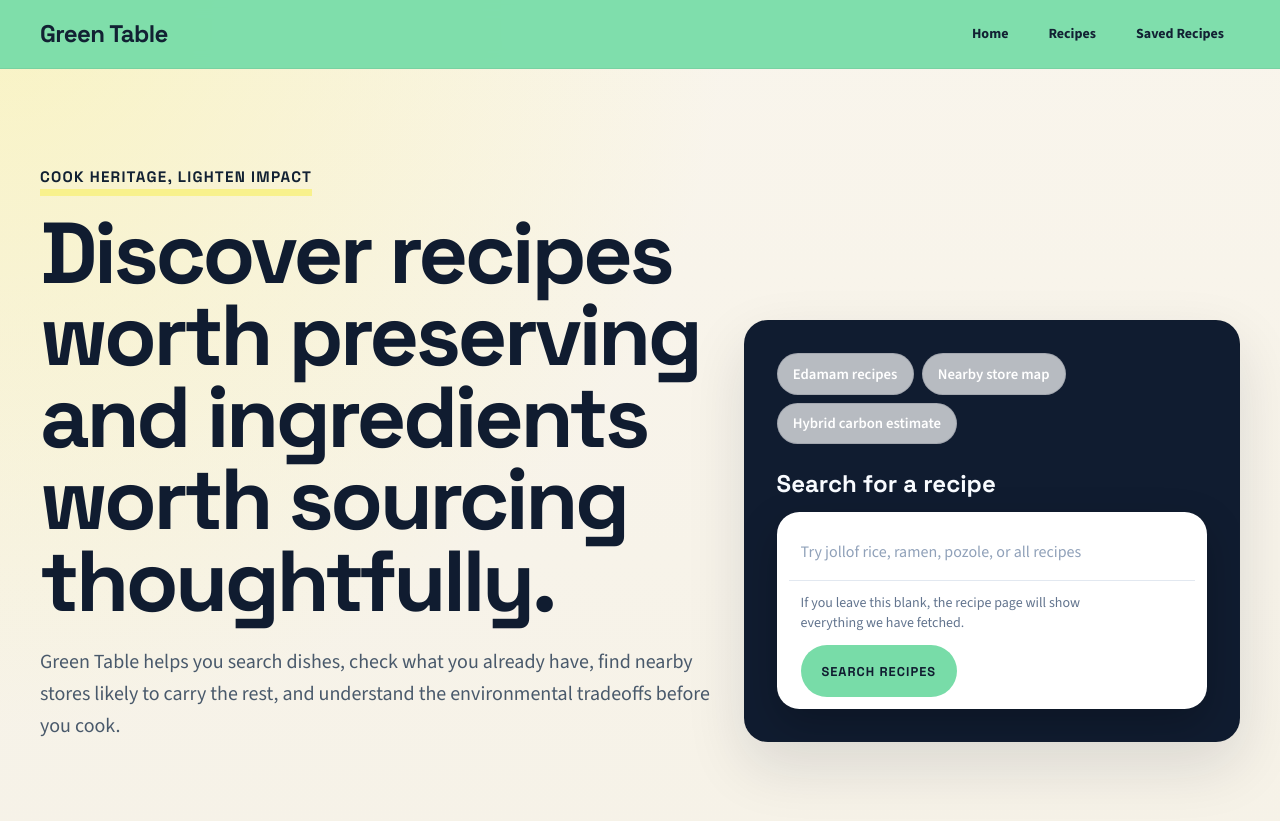
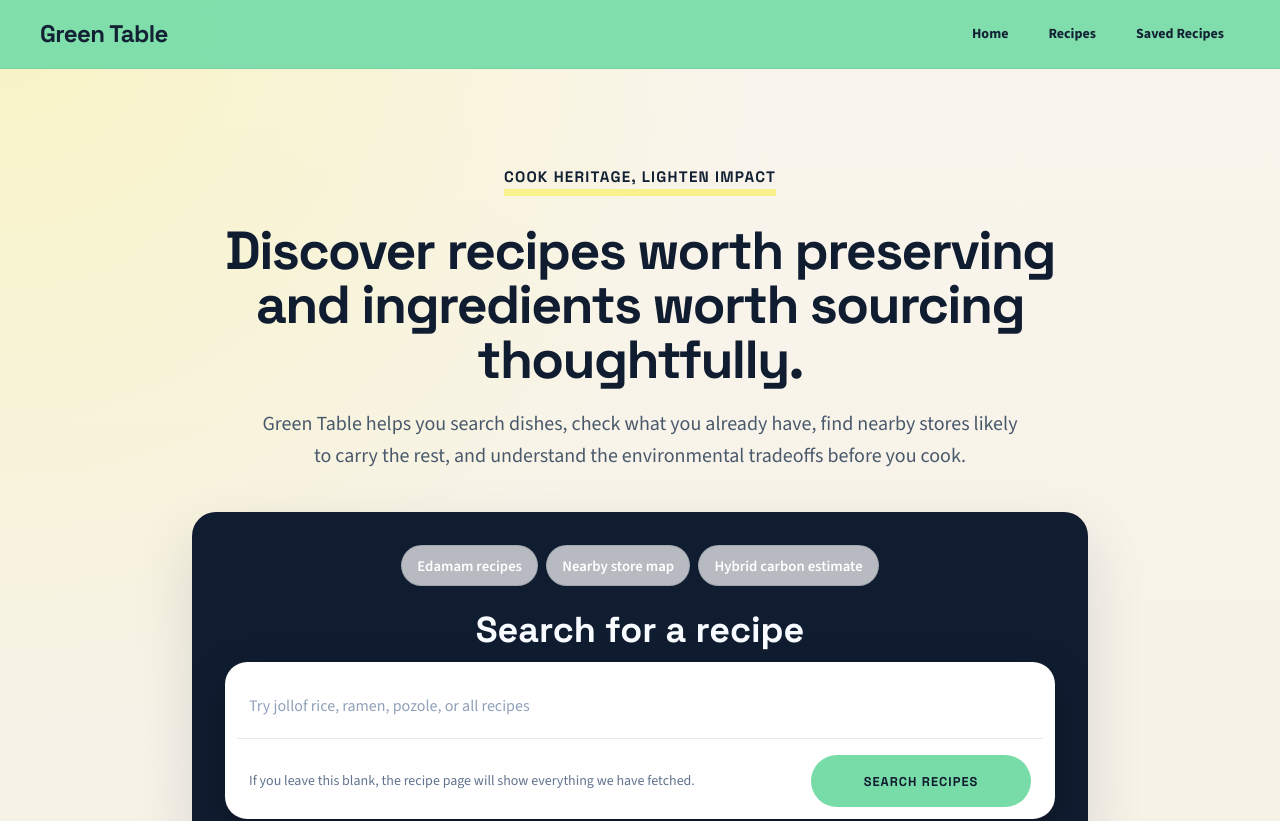
Before and after one commit to iso-sejun/green-food, a Next.js app in the folder web/: page / in a window 1280 px wide. Shown: the top 821 px of the page. Built offline with nearby package versions, Linux system fonts and the light colour scheme.

Commit message:
centered search bar

```diff
--- a/web/components/search-hero.tsx
+++ b/web/components/search-hero.tsx
@@ -68,13 +68,13 @@ export function SearchHero({
 
   return (
     <section className="section">
-      <div className="page-shell grid gap-8 lg:grid-cols-[1.15fr_0.85fr] lg:items-end">
-        <div>
+      <div className="page-shell">
+        <div className="mx-auto max-w-5xl text-center">
           <span className="eyebrow">Cook Heritage, Lighten Impact</span>
-          <h1 className="max-w-4xl font-[family-name:var(--font-display)] text-5xl font-bold leading-[0.95] tracking-[-0.04em] text-[var(--bg-navy)] md:text-7xl xl:text-[5.4rem]">
+          <h1 className="mx-auto mt-3 max-w-4xl font-[family-name:var(--font-display)] text-3xl font-bold leading-[1.02] tracking-[-0.03em] text-[var(--bg-navy)] md:text-4xl xl:text-[3.35rem]">
             Discover recipes worth preserving and ingredients worth sourcing thoughtfully.
           </h1>
-          <p className="mt-6 max-w-2xl text-lg leading-8 text-[var(--text-soft)] md:text-xl">
+          <p className="mx-auto mt-5 max-w-3xl text-lg leading-8 text-[var(--text-soft)] md:text-xl">
             Green Table helps you search dishes, check what you already have,
             find nearby stores likely to carry the rest, and understand the
             environmental tradeoffs before you cook.
@@ -83,9 +83,9 @@ export function SearchHero({
 
         <form
           onSubmit={onSubmit}
-          className="card-surface overflow-hidden bg-[var(--bg-navy)] p-6 text-[var(--text-inverse)] md:p-8"
+          className="card-surface mx-auto mt-10 max-w-4xl overflow-hidden bg-[var(--bg-navy)] p-6 text-[var(--text-inverse)] shadow-[0_28px_70px_rgba(16,28,48,0.22)] md:p-8"
         >
-          <div className="mb-6 flex flex-wrap gap-2">
+          <div className="mb-6 flex flex-wrap justify-center gap-2">
             <span className="pill border-white/15 bg-white/10 text-white">
               Edamam recipes
             </span>
@@ -98,7 +98,7 @@ export function SearchHero({
           </div>
           <label
             htmlFor="recipe-query-hero"
-            className="mb-3 block font-[family-name:var(--font-display)] text-2xl font-bold"
+            className="mb-3 block text-center font-[family-name:var(--font-display)] text-3xl font-bold md:text-4xl"
           >
             Search for a recipe
           </label>
@@ -108,15 +108,15 @@ export function SearchHero({
               value={query}
               onChange={(event) => setQuery(event.target.value)}
               placeholder="Try jollof rice, ramen, pozole, or all recipes"
-              className="w-full border-0 bg-transparent px-3 py-4 text-lg outline-none placeholder:text-slate-400"
+              className="w-full border-0 bg-transparent px-3 py-5 text-xl outline-none placeholder:text-slate-400 md:text-2xl"
             />
-            <div className="flex flex-wrap items-center justify-between gap-3 border-t border-slate-200 px-3 pt-3">
-              <p className="max-w-xs text-sm text-slate-500">
+            <div className="flex flex-wrap items-center justify-between gap-4 border-t border-slate-200 px-3 pt-4">
+              <p className="max-w-xl text-sm leading-6 text-slate-500">
                 If you leave this blank, the recipe page will show everything we have fetched.
               </p>
               <button
                 type="submit"
-                className="cta cta-accent transition hover:translate-y-[-1px]"
+                className="cta cta-accent min-w-[220px] transition hover:translate-y-[-1px]"
               >
                 Search recipes
               </button>
```
